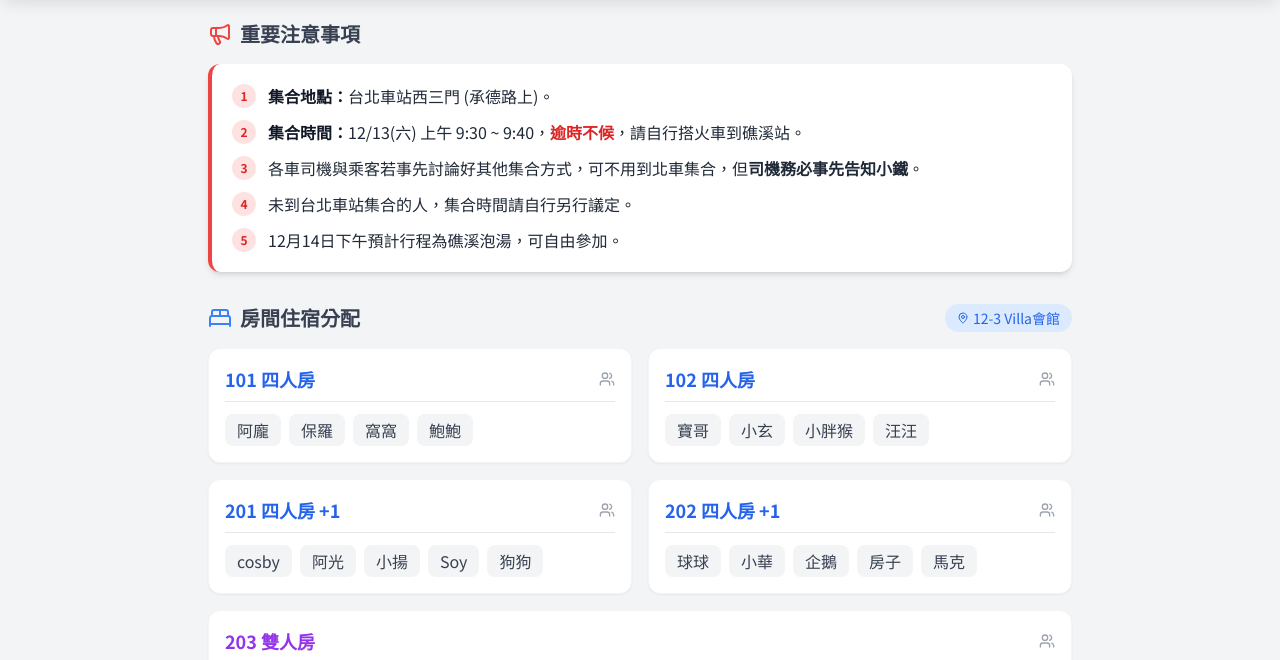
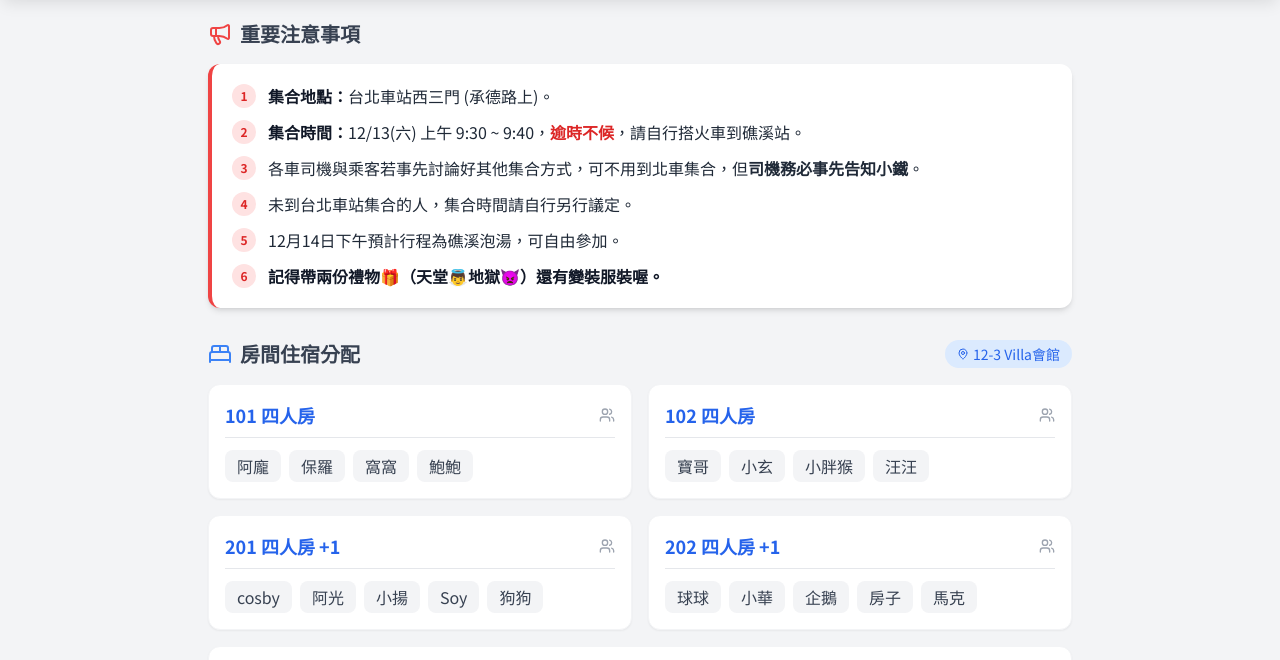
Before and after one commit to MarkHsu999/WebApp, a plain HTML site: page Travel1314/index.html in a window 1280 px wide. Shown: the part 64-724 px from the top of the page. Drawn offline with nearby package versions, Linux system fonts and the light colour scheme.

Commit message:
更新資訊!

```diff
--- a/Travel1314/index.html
+++ b/Travel1314/index.html
@@ -62,6 +62,10 @@
                     <li class="flex items-start gap-3">
                         <span class="bg-red-100 text-red-600 font-bold rounded-full w-6 h-6 flex items-center justify-center flex-shrink-0 text-xs">5</span>
                         <p>12月14日下午預計行程為礁溪泡湯，可自由參加。</p>
+                    </li>
+					<li class="flex items-start gap-3">
+                        <span class="bg-red-100 text-red-600 font-bold rounded-full w-6 h-6 flex items-center justify-center flex-shrink-0 text-xs">6</span>
+                        <p><span class="font-bold text-gray-900">記得帶兩份禮物🎁（天堂👼地獄👿）還有變裝服裝喔。</span></p>
                     </li>
                 </ul>
             </div>
```
